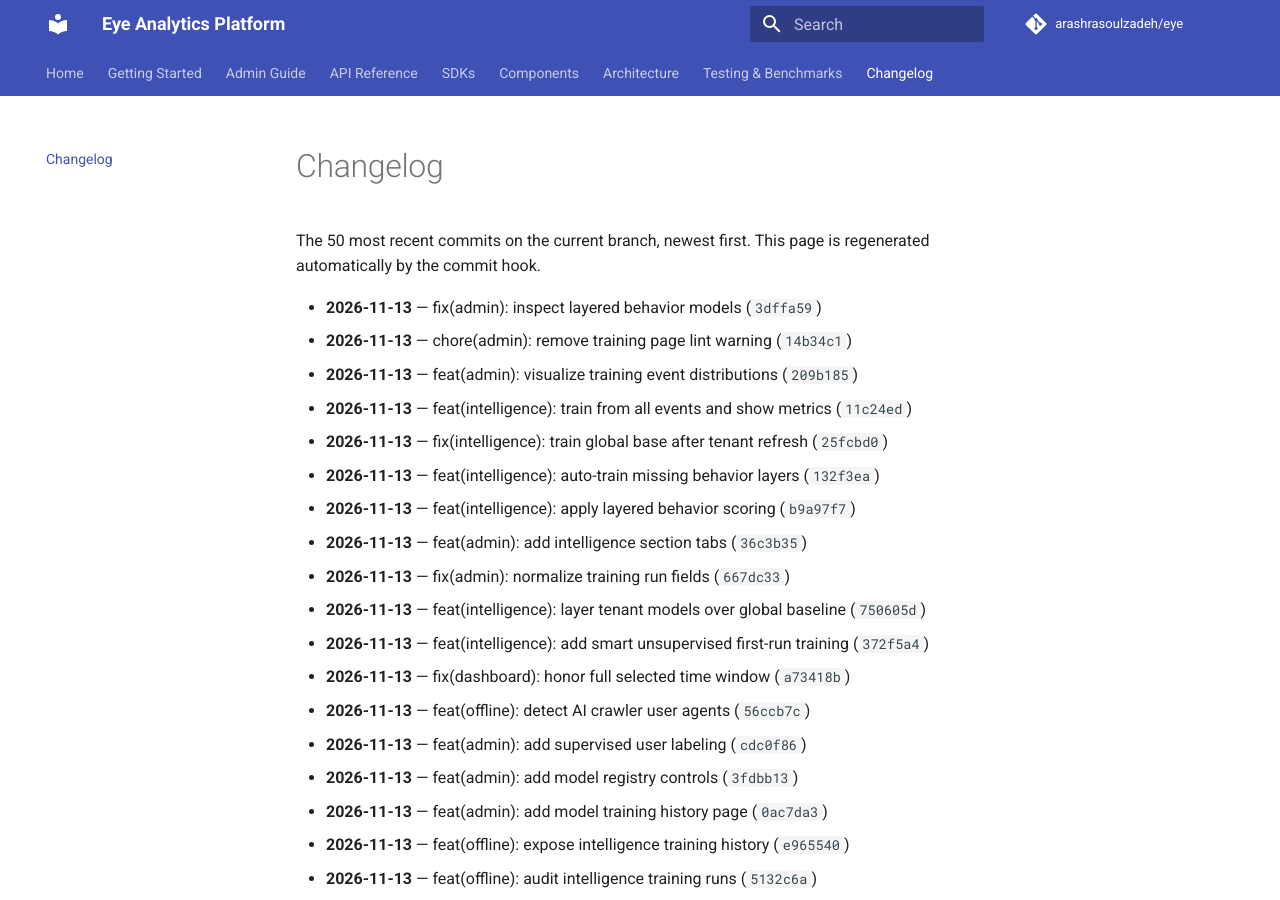
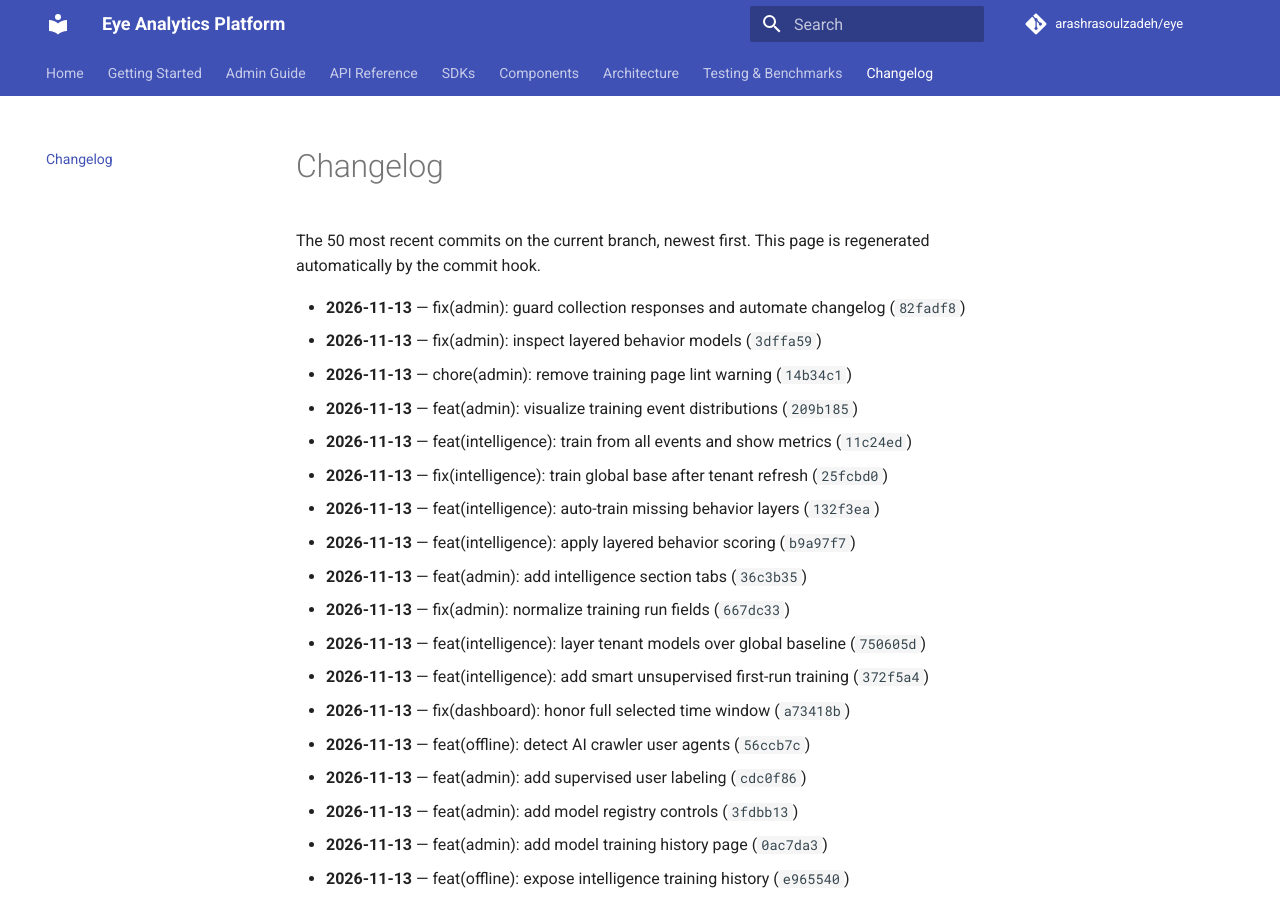
Before and after one commit to arashrasoulzadeh/eye, an MkDocs documentation site: the page built from docs/changelog.md, in a window 1280 px wide and 900 px high. Built offline with MkDocs 1.6.1 and Material for MkDocs 9.7.7, drawn with Linux system fonts in a browser that asks for light colours; comment, search, counter and statistics services are not loaded; some of the changed text lies outside the part shown.

```diff
--- a/docs/changelog.md
+++ b/docs/changelog.md
@@ -2,6 +2,7 @@
 
 The 50 most recent commits on the current branch, newest first. This page is regenerated automatically by the commit hook.
 
+- **2026-11-13** — fix(admin): guard collection responses and automate changelog (`82fadf8`)
 - **2026-11-13** — fix(admin): inspect layered behavior models (`3dffa59`)
 - **2026-11-13** — chore(admin): remove training page lint warning (`14b34c1`)
 - **2026-11-13** — feat(admin): visualize training event distributions (`209b185`)
```
Also changed, not shown: other parts of docs/changelog.md (+0 -1 lines), 1 other file.
